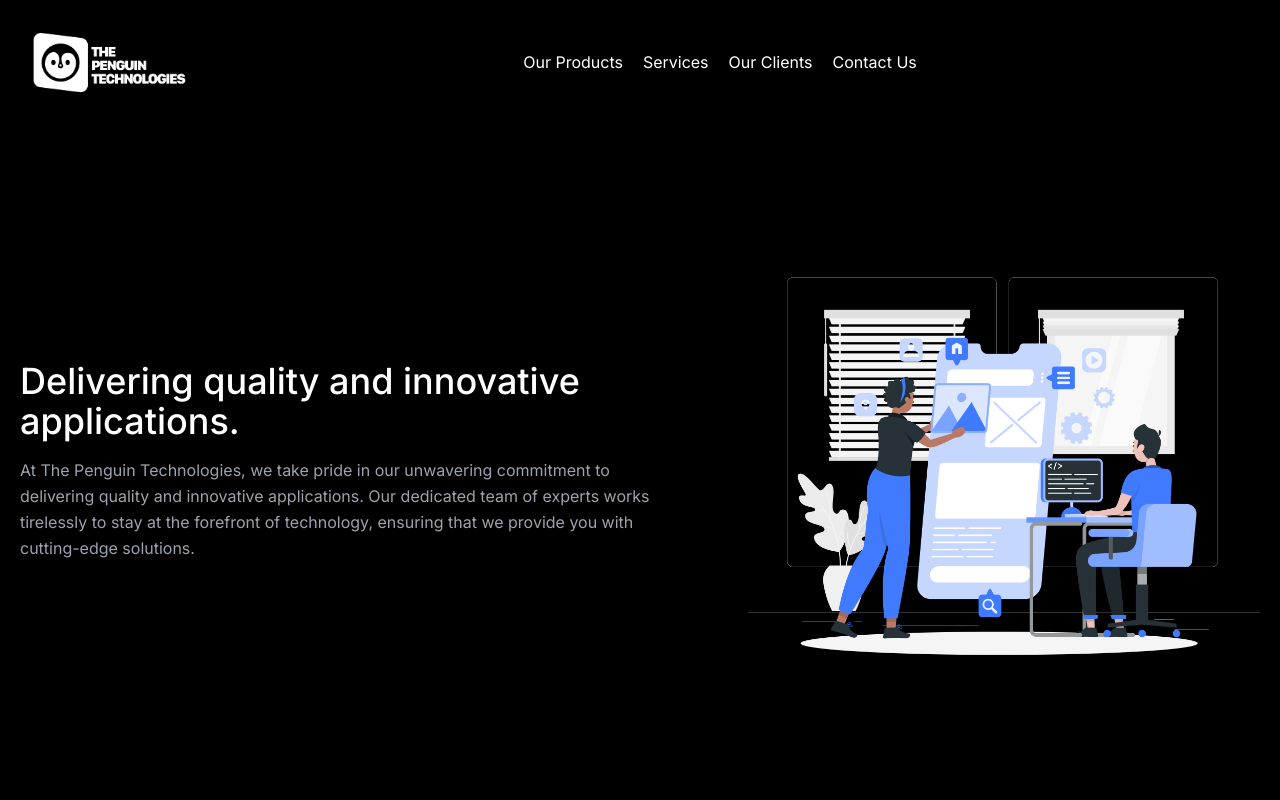
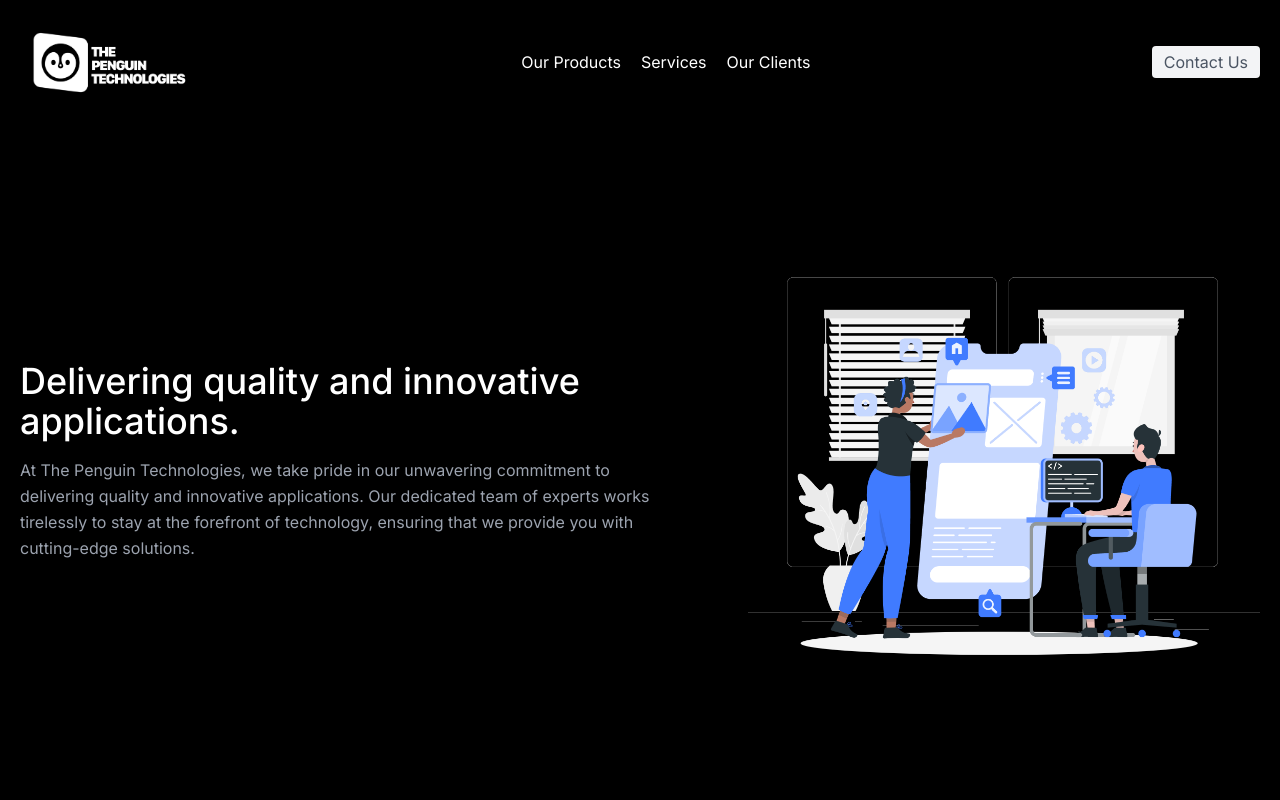
Before and after one commit to wako1234/thepenguintech, a Next.js app: page / in a window 1280 px wide. Shown: the top 800 px of the page. Built offline with nearby package versions, Linux system fonts and the light colour scheme; a web font is replaced by a local one.

Commit message:
Update page.js

```diff
--- a/src/app/page.js
+++ b/src/app/page.js
@@ -57,22 +57,10 @@
             <a class="mr-5 text-white hover:text-gray-300">Our Products</a>
             <a class="mr-5 text-white hover:text-gray-300">Services</a>
             <a class="mr-5 text-white hover:text-gray-300">Our Clients</a>
-            <a class="mr-5 text-white hover:text-gray-300">Contact Us</a>
           </nav>
-          {/* <button class="inline-flex items-center bg-gray-100 border-0 py-1 px-3 focus:outline-none hover:bg-gray-200 rounded text-base mt-4 md:mt-0">
-            Button
-            <svg
-              fill="none"
-              stroke="currentColor"
-              stroke-linecap="round"
-              stroke-linejoin="round"
-              stroke-width="2"
-              class="w-4 h-4 ml-1"
-              viewBox="0 0 24 24"
-            >
-              <path d="M5 12h14M12 5l7 7-7 7"></path>
-            </svg>
-          </button> */}
+          <a class="inline-flex items-center bg-gray-100 border-0 py-1 px-3 focus:outline-none hover:bg-gray-200 rounded text-base mt-4 md:mt-0">
+            Contact Us
+          </a>
         </div>
       </header>
       <section class="text-gray-400 body-font">
```
